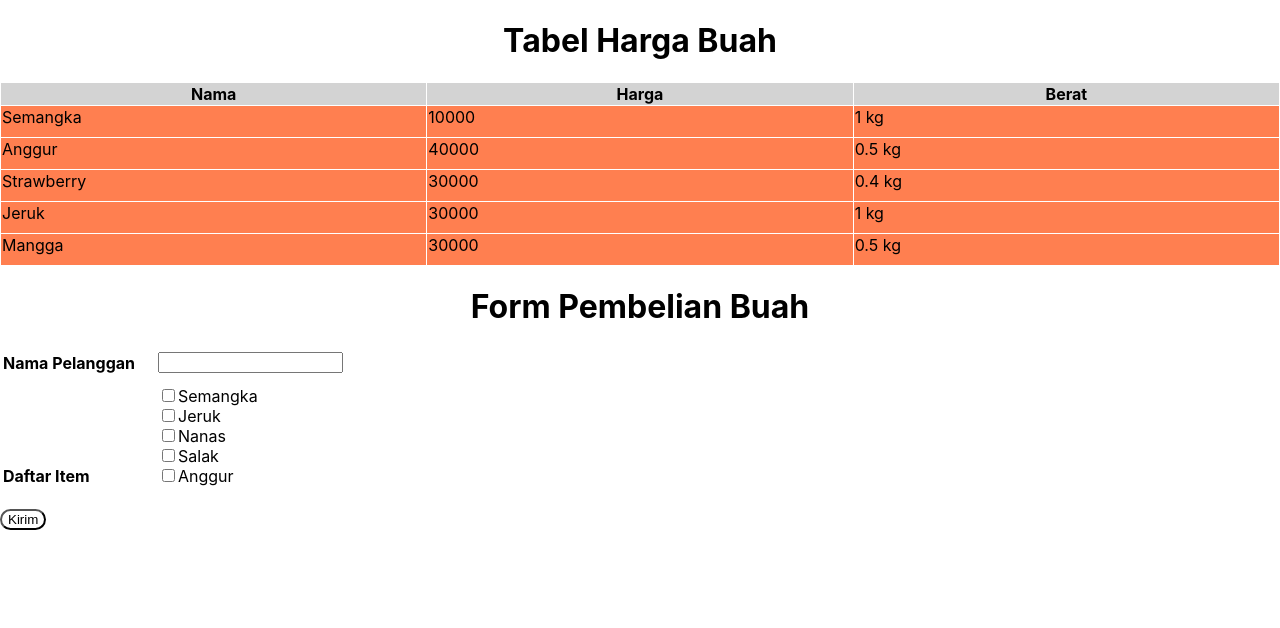
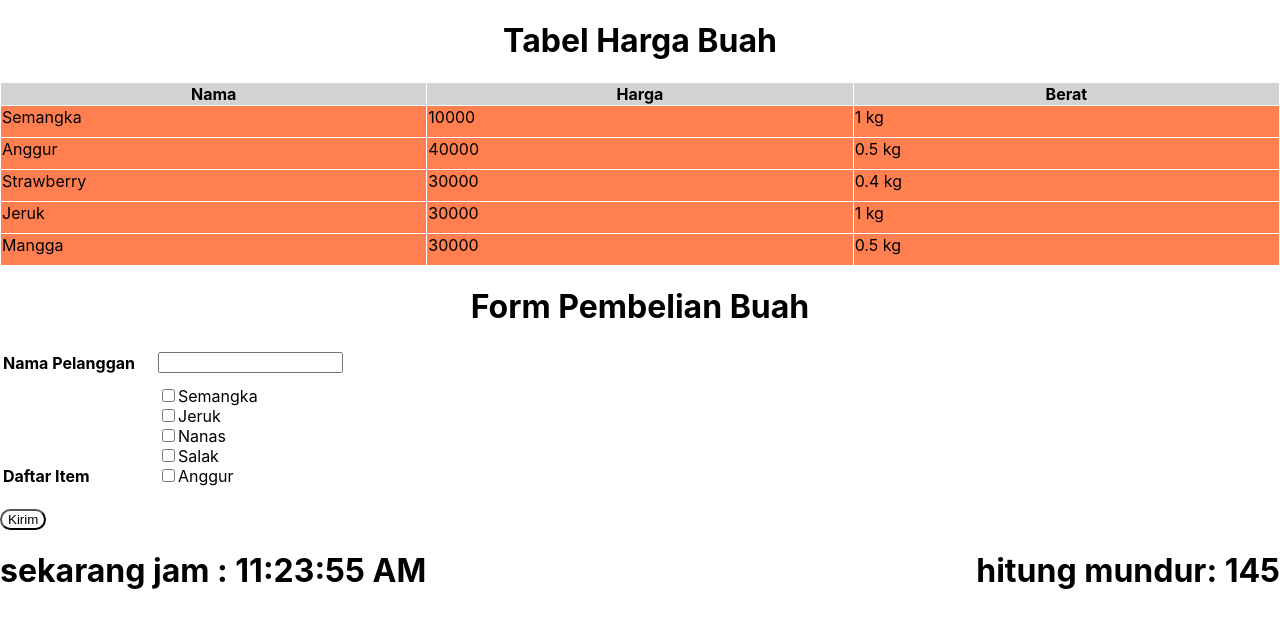
Before and after one commit to adavidkhowantolim/sanbercode-reactjs-0820-2, a React (Create React App) app in the folder tugas-sanbercode-reactjs-part2/: page / in a window 1280 px wide. Shown: the top 628 px of the page. Built offline with nearby package versions, Linux system fonts and the light colour scheme.

Commit message:
release tugas 11

```diff
--- a/tugas-sanbercode-reactjs-part2/src/App.js
+++ b/tugas-sanbercode-reactjs-part2/src/App.js
@@ -1,6 +1,7 @@
 import React from 'react';
 import Tugas9 from './Tugas-9/tugas9.js'
 import Tugas10 from './Tugas-10/tugas10.js'
+import Tugas11 from './Tugas-11/tugas11.js'
 import './App.css';
 
 // Font bisa diubah di index.css tapi tidak dilakukan
@@ -9,6 +10,7 @@ function App() {
     <div>
       <Tugas10/>
       <Tugas9/>
+      <Tugas11/>
     </div>
   );
 }
--- /dev/null
+++ b/tugas-sanbercode-reactjs-part2/src/Tugas-11/tugas11.css
@@ -0,0 +1,7 @@
+.left {
+  float: left;
+}
+
+.right {
+  float: right;
+}
--- /dev/null
+++ b/tugas-sanbercode-reactjs-part2/src/Tugas-11/tugas11.js
@@ -0,0 +1,60 @@
+import React, {Component} from 'react';
+import './tugas11.css';
+
+class Tugas11 extends Component{
+  constructor(props){
+    super(props)
+    this.state = {
+      time: 150,
+      date: new Date(),
+      show: true
+    }
+  }
+
+  componentDidMount(){
+    if (this.props.start !== undefined){
+      this.setState({time: this.props.start})
+    }
+    this.timerID = setInterval(
+      () => this.tick(),
+      1000
+    );
+  }
+
+  componentWillUnmount(){
+    clearInterval(this.timerID);
+  }
+
+  tick() {
+    this.setState({
+      time: this.state.time - 1 ,
+      date: new Date()
+    });
+    if (this.state.time <= 0){
+      this.setState({
+        show: false
+      });
+      this.componentWillUnmount();
+    }
+    console.log(this.state.time)
+  }
+
+  render(){
+    return(
+      <>
+        { this.state.show && (
+          <>
+            <h1 className='left'>
+              sekarang jam : {this.state.date.toLocaleTimeString()}
+            </h1>
+            <h1 className='right'>
+              hitung mundur: {this.state.time}
+            </h1>
+          </>
+        )}
+      </>
+    )
+  }
+}
+
+export default Tugas11
```
